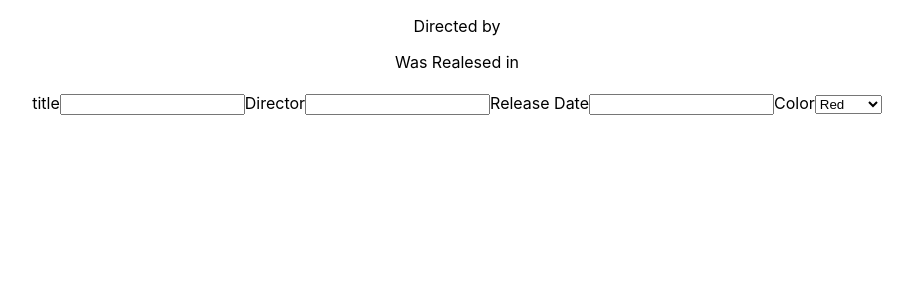
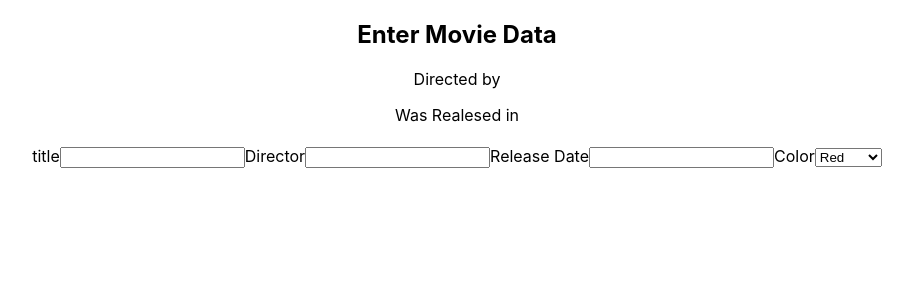
Before and after one commit to Cliffmax85/movie-list-maker, a React (Create React App) app: page / in a window 1280 px wide. Shown: the top 300 px of the page, without its empty margins (183-1096 px from the left). Built offline with nearby package versions, Linux system fonts and the light colour scheme.

Commit message:
made test pass to be able to upload to netlify

```diff
--- a/src/App.js
+++ b/src/App.js
@@ -35,6 +35,7 @@ function App() {
   return (
     <div className="App">
       <div>
+        <h2>Enter Movie Data</h2>
         <Movie movie={{
           color: movieFormColor,
           director: movieFormDirector,
```
Also changed, not shown: 1 other file (tests, documents, lock files or other folders).
